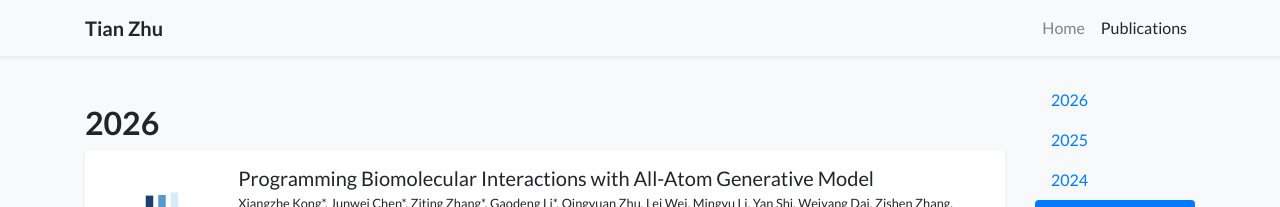
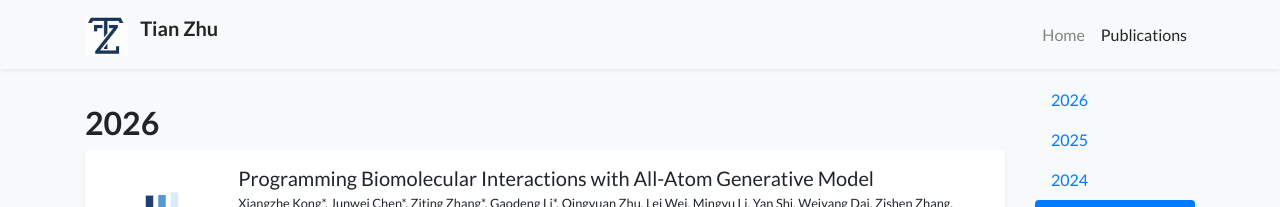
Before and after one commit to TianZhuAI4S/TianZhuAI4S.github.io, a Jekyll site: the page built from publications.html, in a window 1280 px wide. Shown: the top 207 px of the page. Built offline with Jekyll 4.4.1, drawn with Linux system fonts in a browser that asks for light colours; nearby versions of some CDN libraries; a style sheet for code colours, icons or effects is not loaded.

Commit message:
add logo to navbar

```diff
--- a/_includes/navbar.html
+++ b/_includes/navbar.html
@@ -1,6 +1,9 @@
 <nav class="navbar navbar-expand-sm navbar-light bg-light fixed-top mb-5 shadow-sm">
     <div class="container">
-        <a class="navbar-brand"><strong>{{site.data.profile.navbar_name}}</strong></a>
+        <a class="navbar-brand">
+            <img src="{{ '/assets/images/tz_logo.png' | relative_url }}" alt="TZ Logo" height="40" class="d-inline-block align-text-top me-2" style="margin-right: 8px;">
+            <strong>{{site.data.profile.navbar_name}}</strong>
+        </a>
         <button class="navbar-toggler" style="font-size: 1em; padding: 0.5em;" type="button" data-toggle="collapse" data-target="#navbarResponsive" aria-controls="navbarResponsive" aria-expanded="false" aria-label="Toggle navigation">
             <i class="fas fa-map"></i> Menu
         </button>
```
